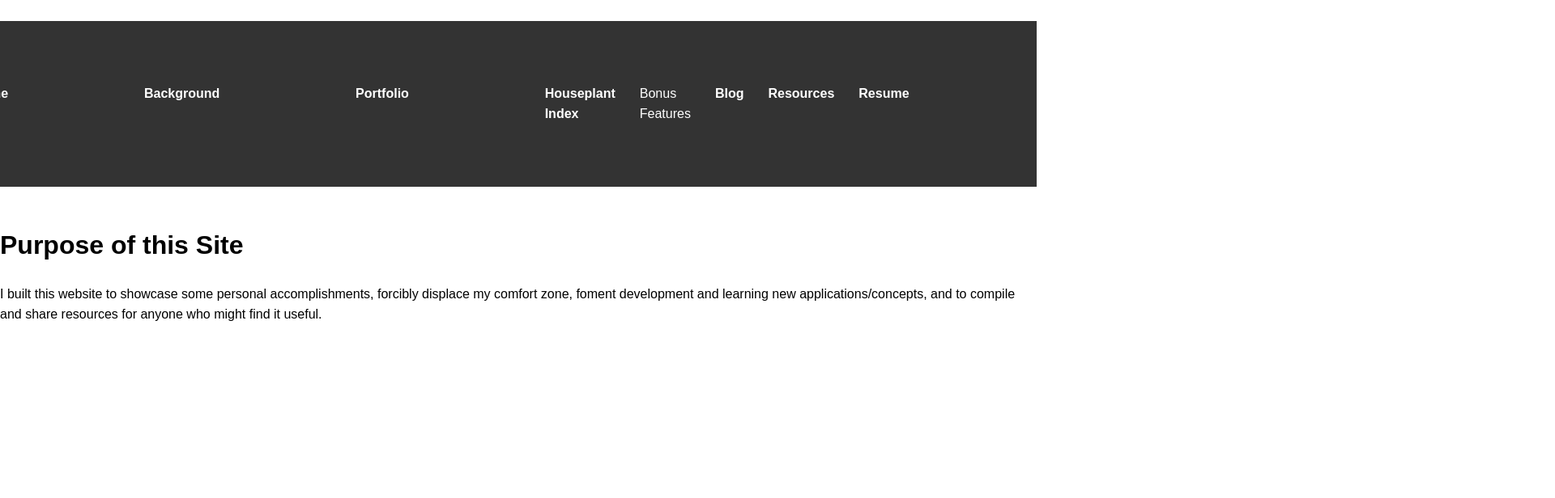
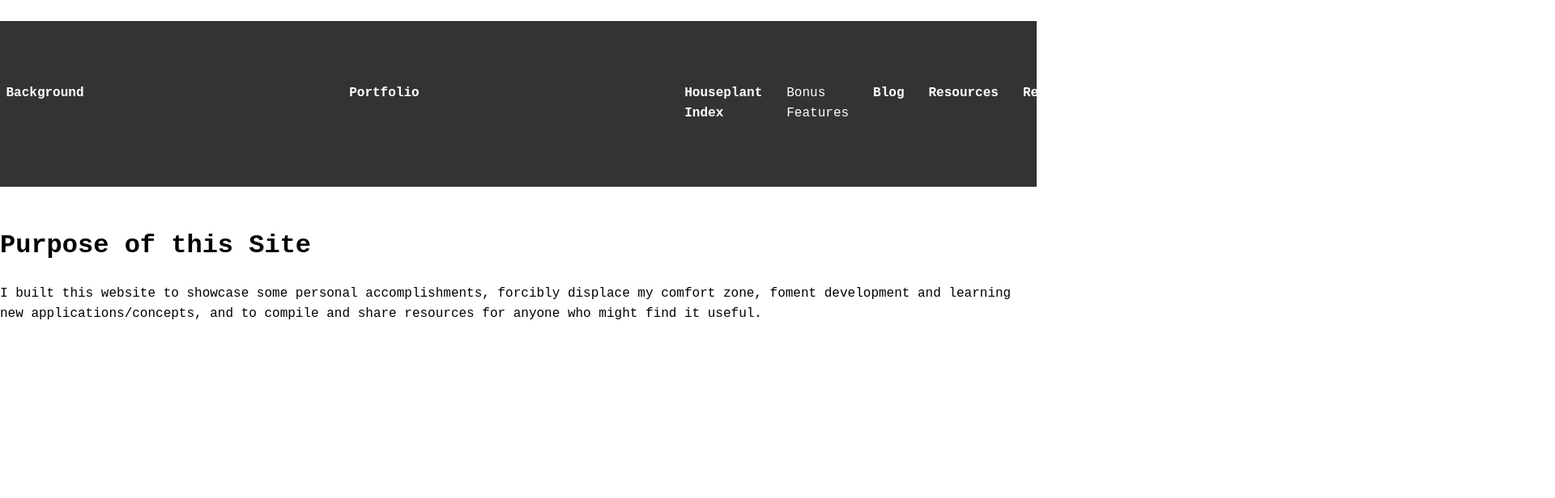
Before and after one commit to corinnekost/corinnekost.github.io, a plain HTML site: page index.html in a window 1280 px wide. Shown: the top 616 px of the page at 81% size, 1920 px wide, since content can reach past the window. Drawn offline with Linux system fonts and the light colour scheme; files that its build step writes are made by us from their sources.

Commit message:
Update style.css

```diff
--- a/style.css
+++ b/style.css
@@ -1,5 +1,5 @@
 body {
-	font-family: Arial, sans-serif;
+	font-family: Monospace, sans-serif;
 	margin: 0;
 	padding: 0;
 	line-height: 1.6;
```
